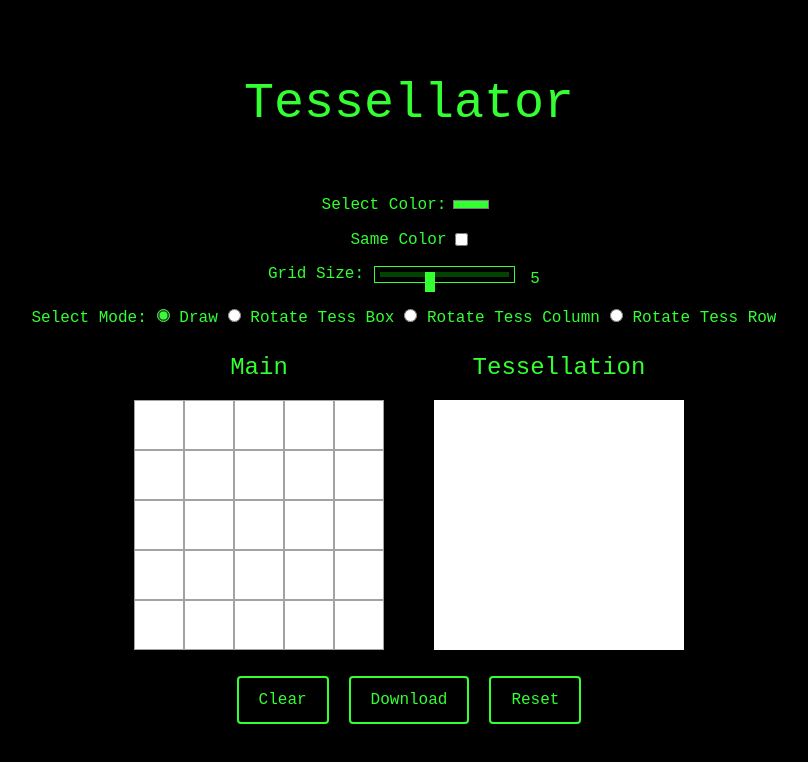
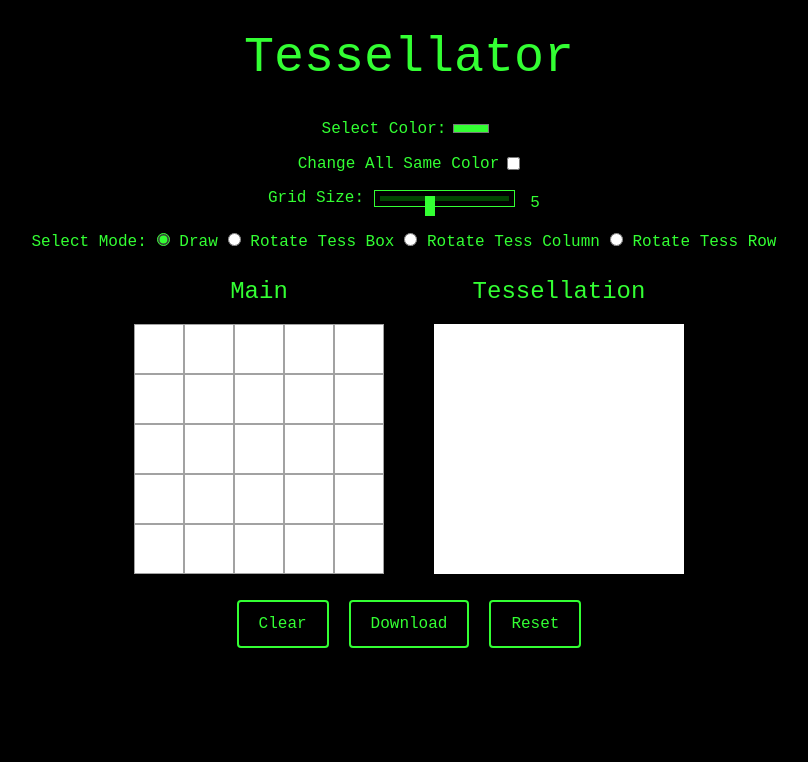
Before and after one commit to Joseph-McGarry/personalpage, a Next.js app in the folder personalpage/: page /projects/tessellations in a window 1280 px wide. Shown: the top 762 px of the page, without its empty margins (231-1039 px from the left). Built offline with nearby package versions, Linux system fonts and the light colour scheme.

Commit message:
turned Tessellator into a Header

```diff
--- a/personalpage/app/projects/tessellations/page.tsx
+++ b/personalpage/app/projects/tessellations/page.tsx
@@ -340,8 +340,10 @@ const Tessellator: React.FC = () => {
   };
 
   return (
+    <div>
+    <header id='tessheader'>Tessellator</header>
     <div className="tessellator-container">
-      <header id='tessheader'>Tessellator</header>
+
       <div id="controls">
         <div id="colors">
           <label htmlFor="color-picker">Select Color:</label>
@@ -362,7 +364,7 @@ const Tessellator: React.FC = () => {
               onChange={handleSameColorToggle}
               className='order-1 transform translate-y-[4px]'
             />
-            Same Color
+            Change All Same Color
           </label>
         </div>
 
@@ -476,12 +478,9 @@ const Tessellator: React.FC = () => {
           onClick={handleResetRotations}>
             Reset
         </button>
-
-
-
-
       </div>
     </div>
+  </div>
   );
 };
 
--- a/personalpage/app/projects/tessellations/tessellator.css
+++ b/personalpage/app/projects/tessellations/tessellator.css
@@ -2,7 +2,7 @@
 .tessellator-container {
     display: flex;
     flex-direction: column;
-    justify-content: center;
+    justify-content: flex-start;
     align-items: center;
     margin: 0;
     background-color: black;
@@ -12,11 +12,13 @@
     min-height: 100vh;
 }
 
-.tessellator-container #tessheader {
+#tessheader {
     font-size: 50px;
+    font-family: 'Courier New', Courier, monospace;
     text-align: center;
     color: #33FF33;
-    margin-bottom: 50px;
+    margin-top: 20px;
+    margin-bottom: 20px;
 }
 
 .tessellator-container h2 {
```
